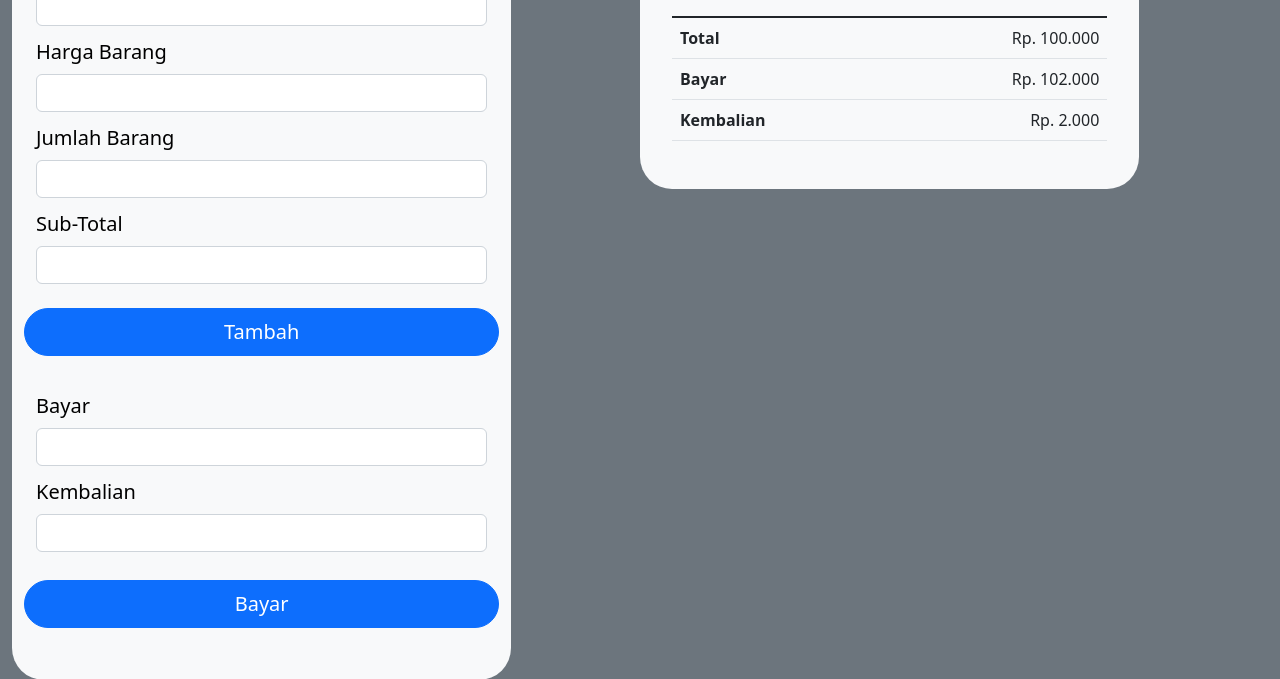
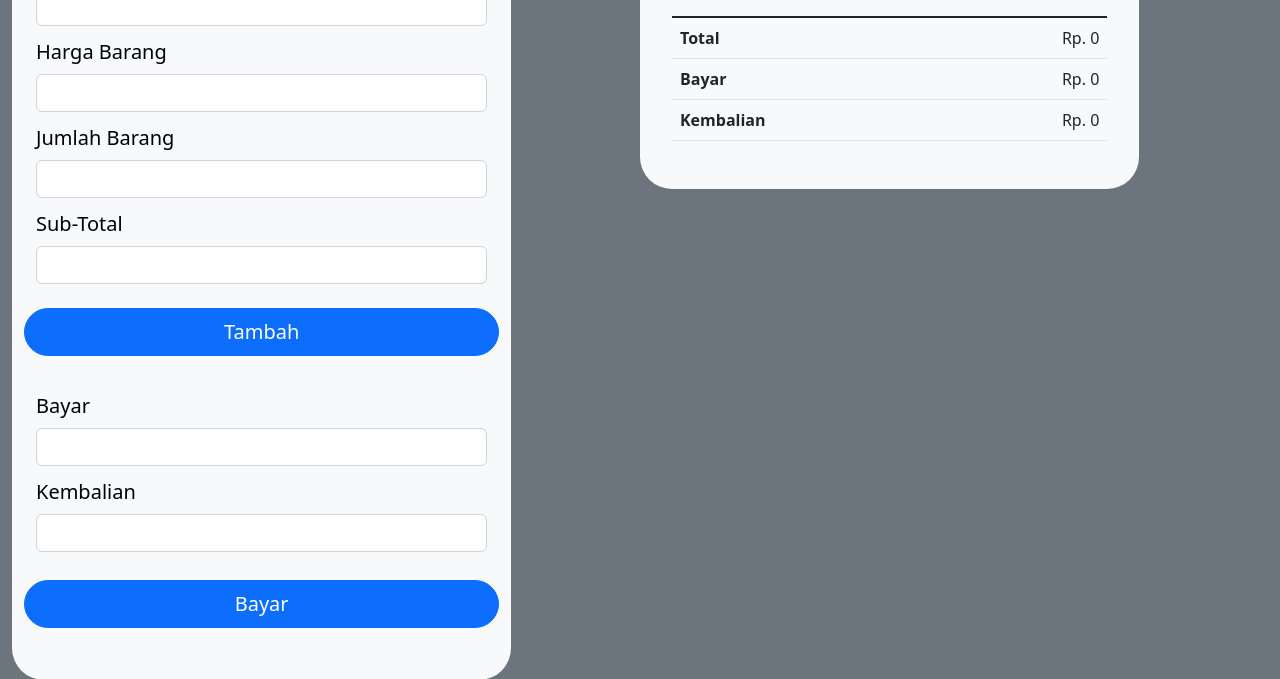
Before and after one commit to ranggasuryap15/ub-mart-tambun, a PHP site: page /index.php in a window 1280 px wide. Shown: the part 424-1103 px from the top of the page. Run offline with PHP 8.4, Linux system fonts and the light colour scheme; data that the repository does not hold is empty.

Commit message:
menjumlahkan total dari colum SubTotal

```diff
--- a/pages/transaksi.php
+++ b/pages/transaksi.php
@@ -2,9 +2,7 @@
 date_default_timezone_set('Asia/Jakarta');
 require_once (__DIR__ . "/../App/Class/LaporanPenjualan.php");
 $laporanPenjualan = new LaporanPenjualan;
-$laporanPenjualan->readTransaksiTemp();
 ?>
-
 <head>
     <title>Transaksi</title>
 </head>
@@ -124,15 +122,15 @@ $laporanPenjualan->readTransaksiTemp();
                         <thead>
                             <tr>
                                 <th class="align-items.center text-start" scope="col-6">Total</th>
-                                <td class="align-items.center text-end" scope="col-6" id="test">Rp. 100.000</td>
+                                <td class="align-items.center text-end" scope="col-6" id="totalFromSubTotalRow">Rp. </td>
                             </tr>
                             <tr>
                                 <th class="align-items.center text-start" scope="col-6">Bayar</th>
-                                <td class="align-items.center text-end" scope="col-6">Rp. 102.000</td>
+                                <td class="align-items.center text-end" scope="col-6">Rp. 0</td>
                             </tr>
                             <tr>
                                 <th class="align-items.center text-start" scope="col-6">Kembalian</td>
-                                <td class="align-items.center text-end" scope="col-6">Rp. 2.000</td>
+                                <td class="align-items.center text-end" scope="col-6">Rp. 0</td>
                             </tr>
                         </thead>
                     </table>
@@ -254,6 +252,17 @@ $laporanPenjualan->readTransaksiTemp();
                 rupiah = split[1] != undefined ? rupiah + ',' + split[1] : rupiah;
                 return prefix == undefined ? rupiah : (rupiah ? 'Rp. ' + rupiah : '');
             }
+
+            // function for find the total of subTotal
+            var sumSubTotal = 0;
+            var trCount = $("#tableStruk tbody tr").length;
+
+            for (i = 0; i < trCount; i++) {
+                var tdText = $("#tableStruk tbody tr:eq(" + i + ") td:eq(4)").text();
+                sumSubTotal += Number(tdText);
+            }
+
+            $("#totalFromSubTotalRow").text("Rp. " + sumSubTotal);
         });
     </script>
 </body>
```
